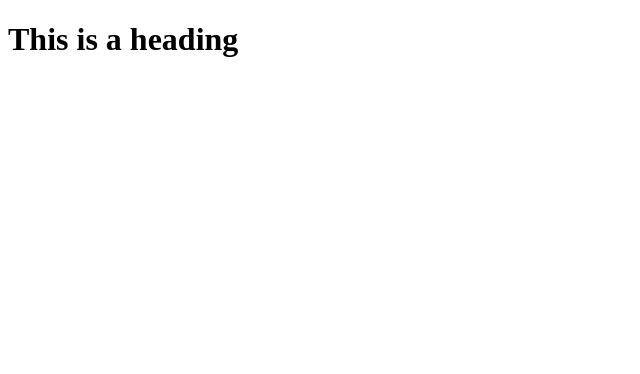
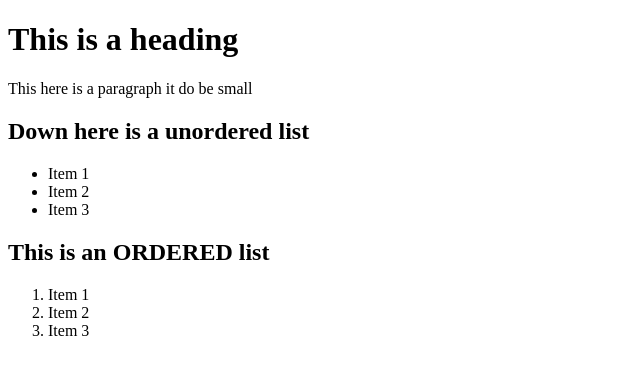
Before and after one commit to VO1D-H3ART/git_test, a plain HTML site: page index.html in a window 1280 px wide. Shown: the whole page, without its empty margins (0-640 px from the left). Drawn offline with Linux system fonts and the light colour scheme.

```diff
--- a/index.html
+++ b/index.html
@@ -7,5 +7,18 @@
 </head>
 <body>
     <h1>This is a heading</h1>
+    <p> This here is a paragraph it do be small</p>
+    <h2>Down here is a <strong>unordered</strong> list</h2>
+    <ul>
+        <li>Item 1</li>
+        <li>Item 2</li>
+        <li>Item 3</li>
+    </ul>
+    <h2>This is an<strong> ORDERED </strong>list</h2>
+    <ol>
+        <li>Item 1</li>
+        <li>Item 2</li>
+        <li>Item 3</li>
+    </ol>
 </body>
 </html>
```
Also changed, not shown: odin-links-and-images/about.html (added, +11 -0 lines), odin-links-and-images/index.html (added, +16 -0 lines).
